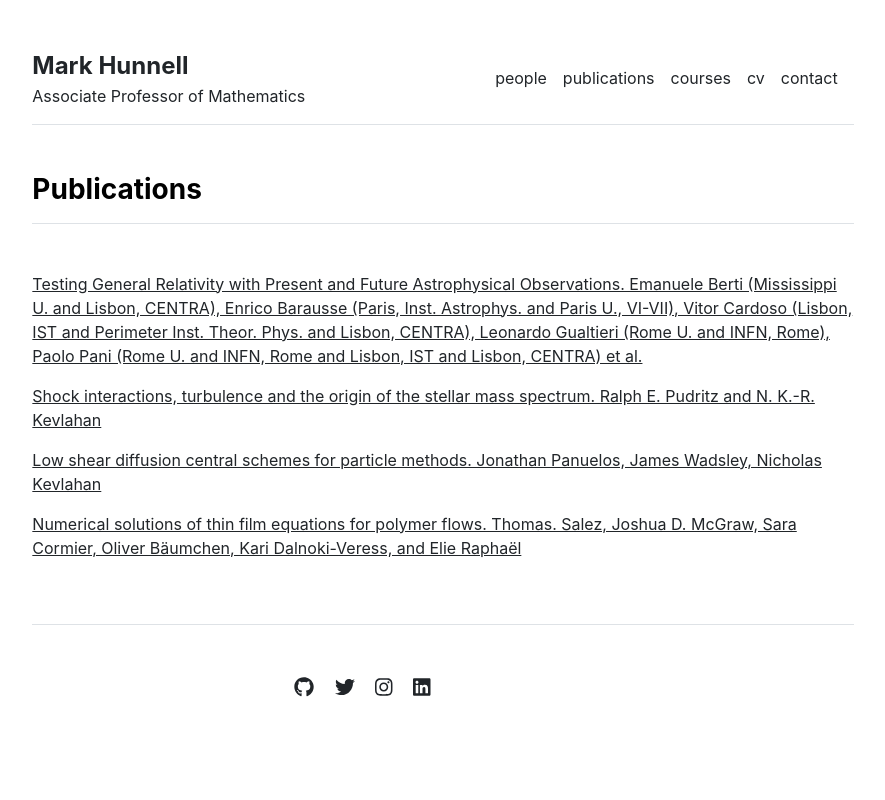
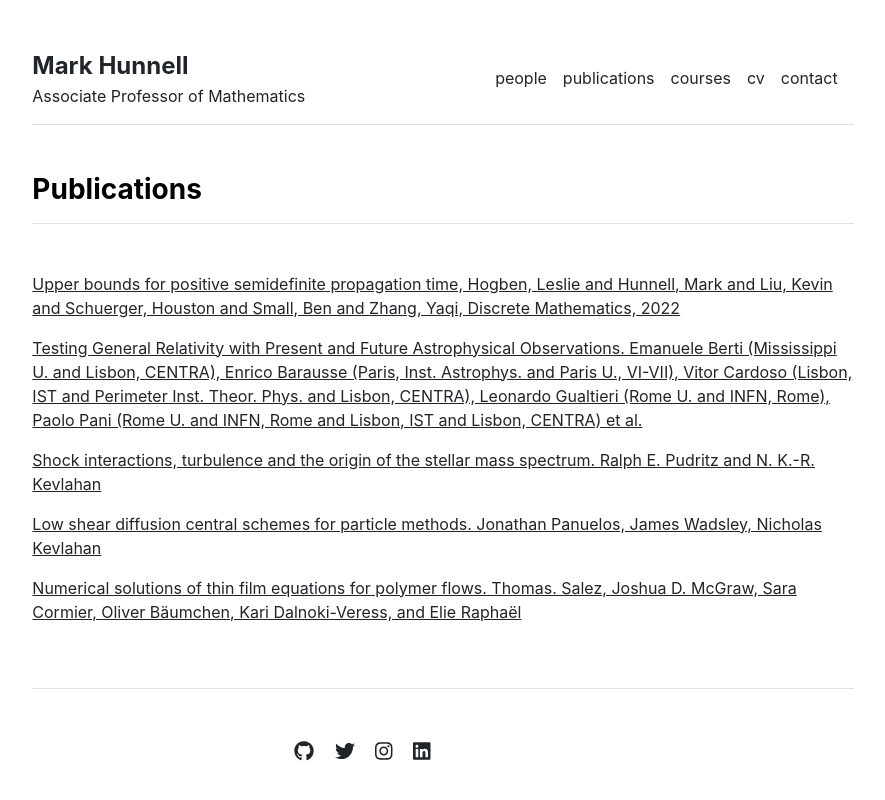
Before and after one commit to hunnellm/hunnellm.github.io, a Jekyll site: the page built from publications.md, in a window 1280 px wide. Shown: the top 800 px of the page, without its empty margins (197-1082 px from the left). Built offline with Jekyll 4.4.1, drawn with Linux system fonts in a browser that asks for light colours.

Commit message:
Update publications.yml

```diff
--- a/_data/publications.yml
+++ b/_data/publications.yml
@@ -5,6 +5,7 @@ featured:
 - {name: 'Low shear diffusion central schemes for particle methods. Jonathan Panuelos, James Wadsley, Nicholas Kevlahan', url: '/publications/Ochar2.pdf'}
 
 index:
+- {name: 'Upper bounds for positive semidefinite propagation time, Hogben, Leslie and Hunnell, Mark and Liu, Kevin and Schuerger, Houston and Small, Ben and Zhang, Yaqi, Discrete Mathematics, 2022', url: '/publications/upper_bounds.pdf'}
 - {name: 'Testing General Relativity with Present and Future Astrophysical Observations. Emanuele Berti (Mississippi U. and Lisbon, CENTRA), Enrico Barausse (Paris, Inst. Astrophys. and Paris U., VI-VII), Vitor Cardoso (Lisbon, IST and Perimeter Inst. Theor. Phys. and Lisbon, CENTRA), Leonardo Gualtieri (Rome U. and INFN, Rome), Paolo Pani (Rome U. and INFN, Rome and Lisbon, IST and Lisbon, CENTRA) et al.', url: '/publications/Minimal Parabolics Paper.pdf'}
 - {name: 'Shock interactions, turbulence and the origin of the stellar mass spectrum. Ralph E. Pudritz and N. K.-R. Kevlahan', url: '/publications/Isomorphy classes of finite order automorphisms of SL 2 k.pdf'}
 - {name: 'Low shear diffusion central schemes for particle methods. Jonathan Panuelos, James Wadsley, Nicholas Kevlahan', url: '/publications/Ochar2.pdf'}
```
